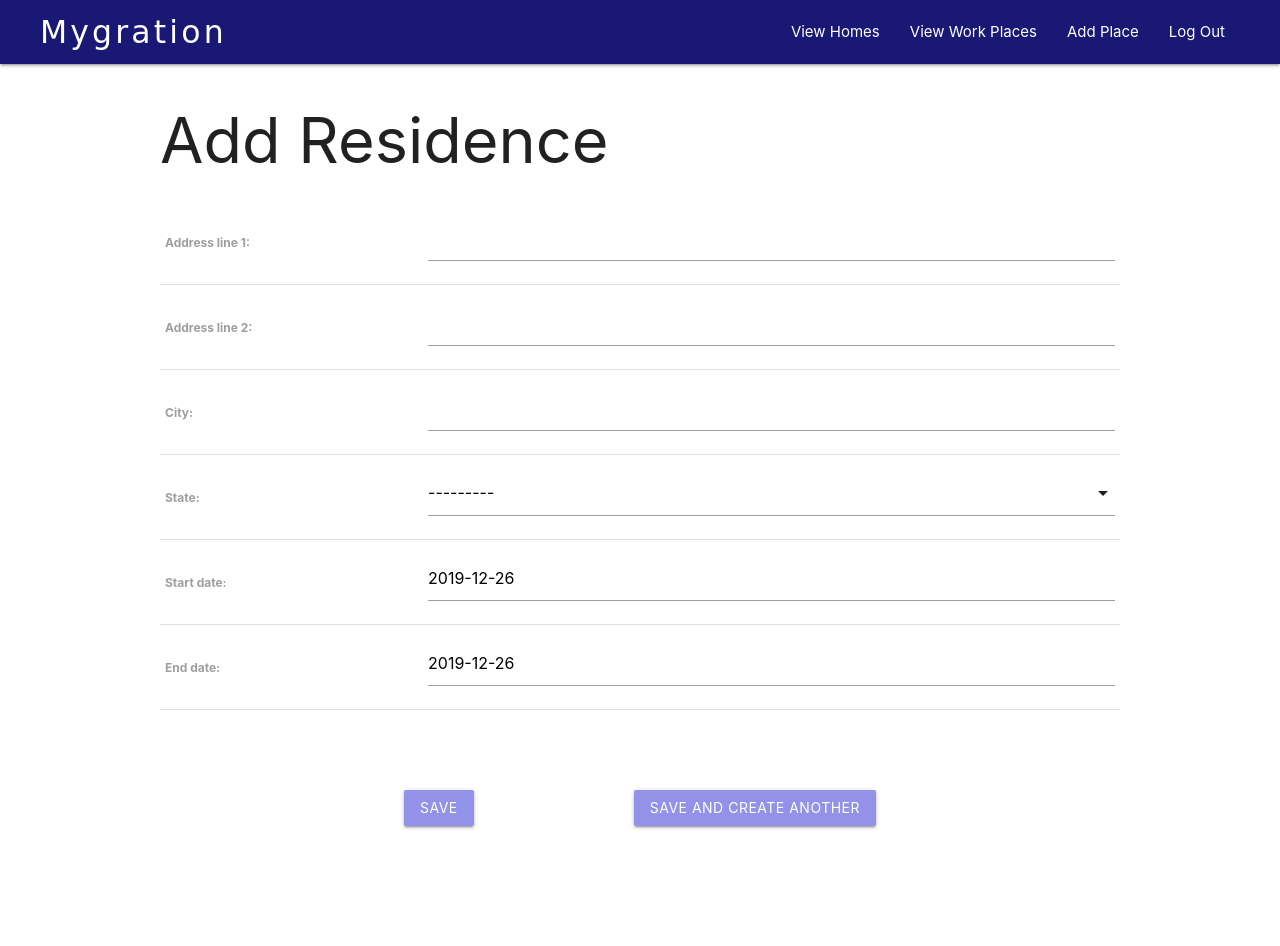
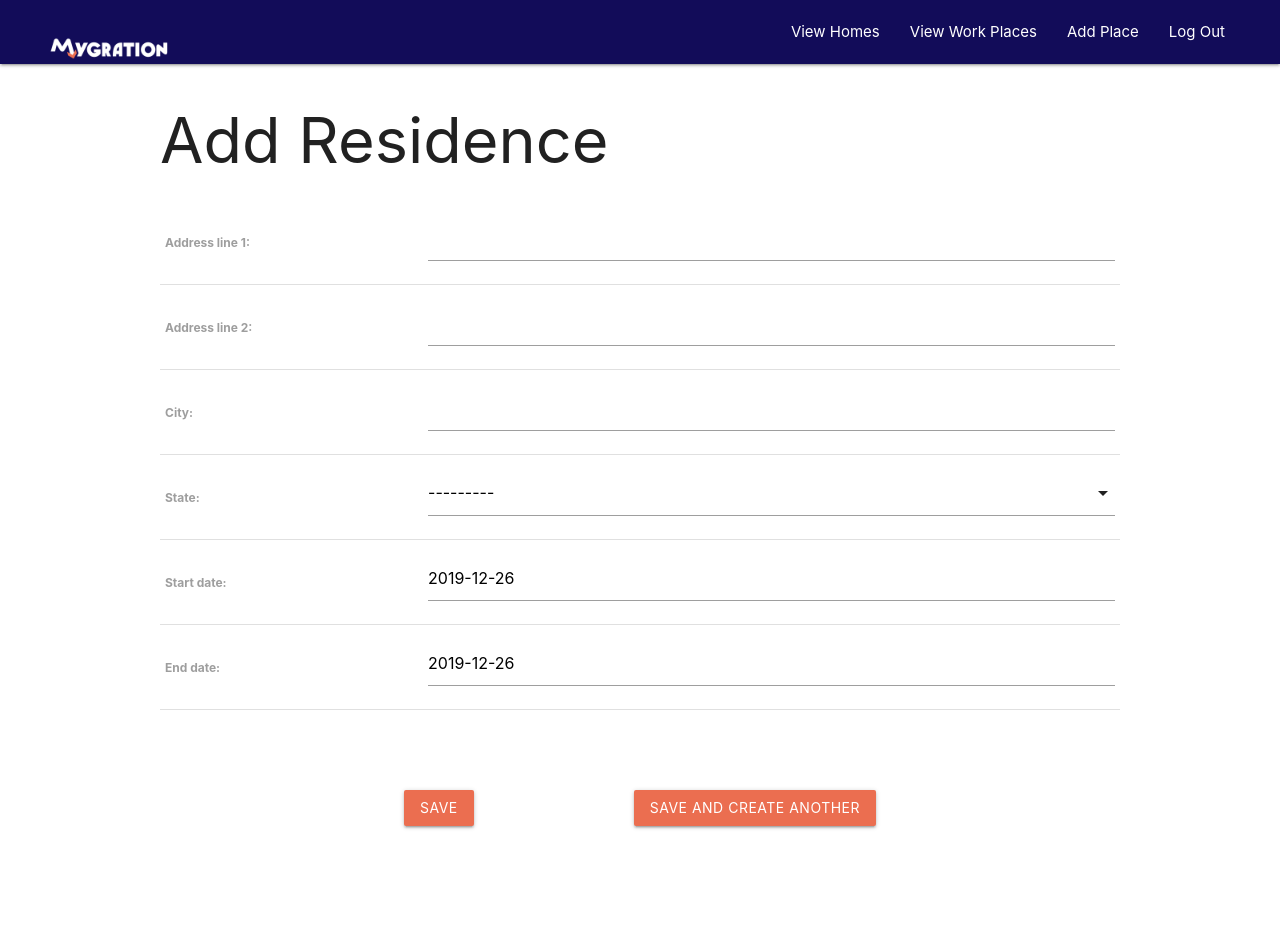
Before and after one commit to jorgelgresendiz/Mygration, a Django app: page /residences/create/ in a window 1280 px wide. Run offline with Django 3.2, Linux system fonts and the light colour scheme; the visitor is signed in with stand-in values (Sample User, id 1); some web fonts are replaced.

Commit message:
update logo and colors

```diff
--- a/main_app/static/css/style.css
+++ b/main_app/static/css/style.css
@@ -3,11 +3,11 @@
 } */
 
 nav {
-    background-color:#191975;
+    background-color:#120C59;
 }
 
 .btn {
-    background-color:#9292e8;
+    background-color:#EB6E50;
     margin: 10vh;
 }
 
@@ -28,3 +28,7 @@ main {
     display: flex;
     justify-content: center;
 }
+
+#mygration-logo{
+    height: 100px;
+}
--- a/main_app/templates/base.html
+++ b/main_app/templates/base.html
@@ -12,13 +12,14 @@
     <script src="https://cdnjs.cloudflare.com/ajax/libs/materialize/1.0.0/js/materialize.min.js"></script>
     <link href="https://fonts.googleapis.com/css?family=Girassol|PT+Sans&display=swap" rel="stylesheet">
     <link rel="stylesheet" type="text/css" href="{% static 'css/style.css' %}">
+    <link rel="icon" href="../static/img/mygration_logo_transparent.png">
     <title>Mygration</title>
 </head>
 <body>
       <header>
         <nav>
             <div class="nav-wrapper">
-              <a href="/" class="brand-logo">Mygration</a>
+              <a href="/" class="brand-logo"><img id = "mygration-logo" alt="Mygration" src="../static/img/mygration_wordmark_transparent.png"></a>
               <ul id="nav-mobile" class="right hide-on-med-and-down">
                 {% if user.is_authenticated %}
                   <li><a href="{% url 'residences_index' %}">View Homes</a></li>
```
Also changed, not shown: main_app/static/img/mygration_logo_transparent.png (added), main_app/static/img/mygration_wordmark_transparent.png (added).
